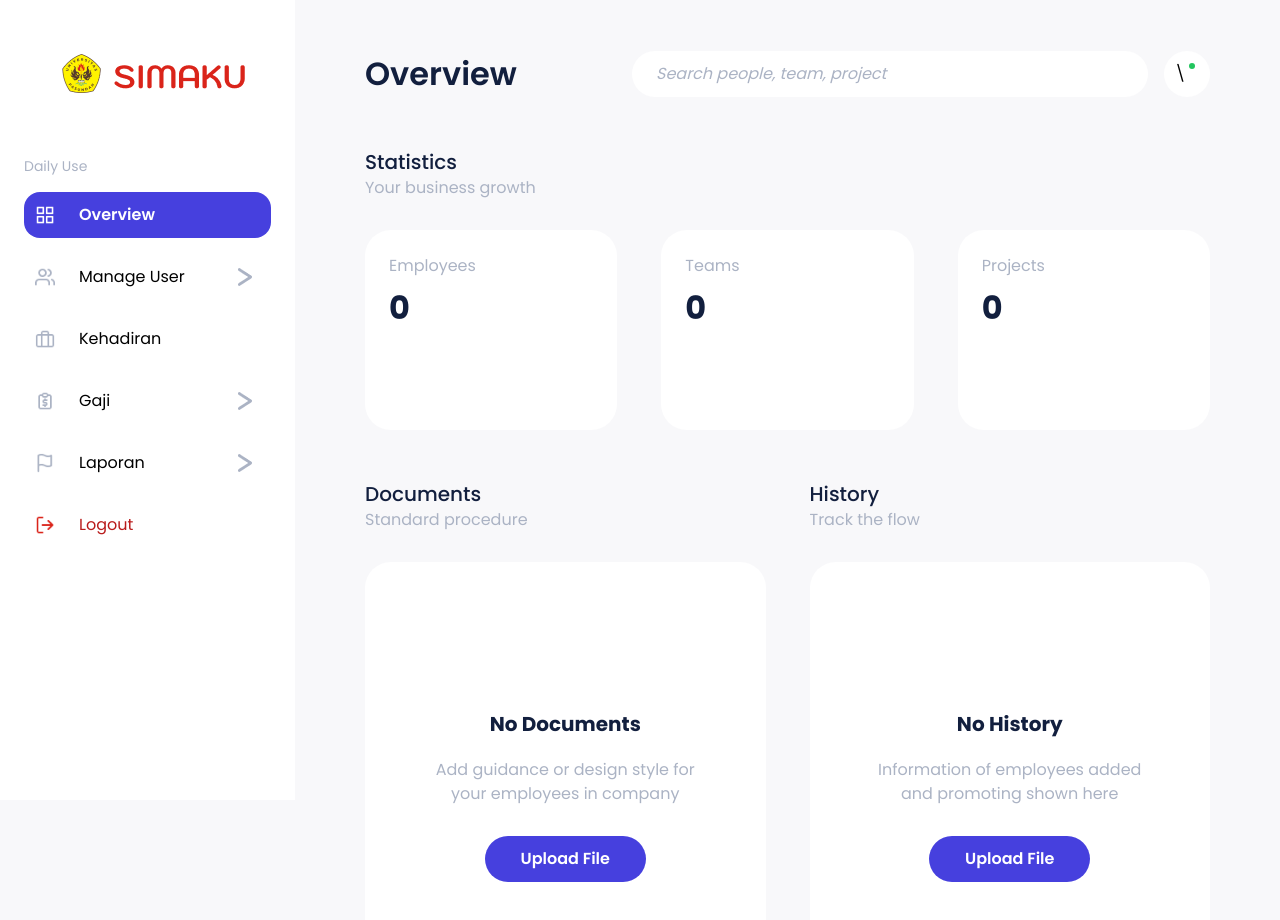
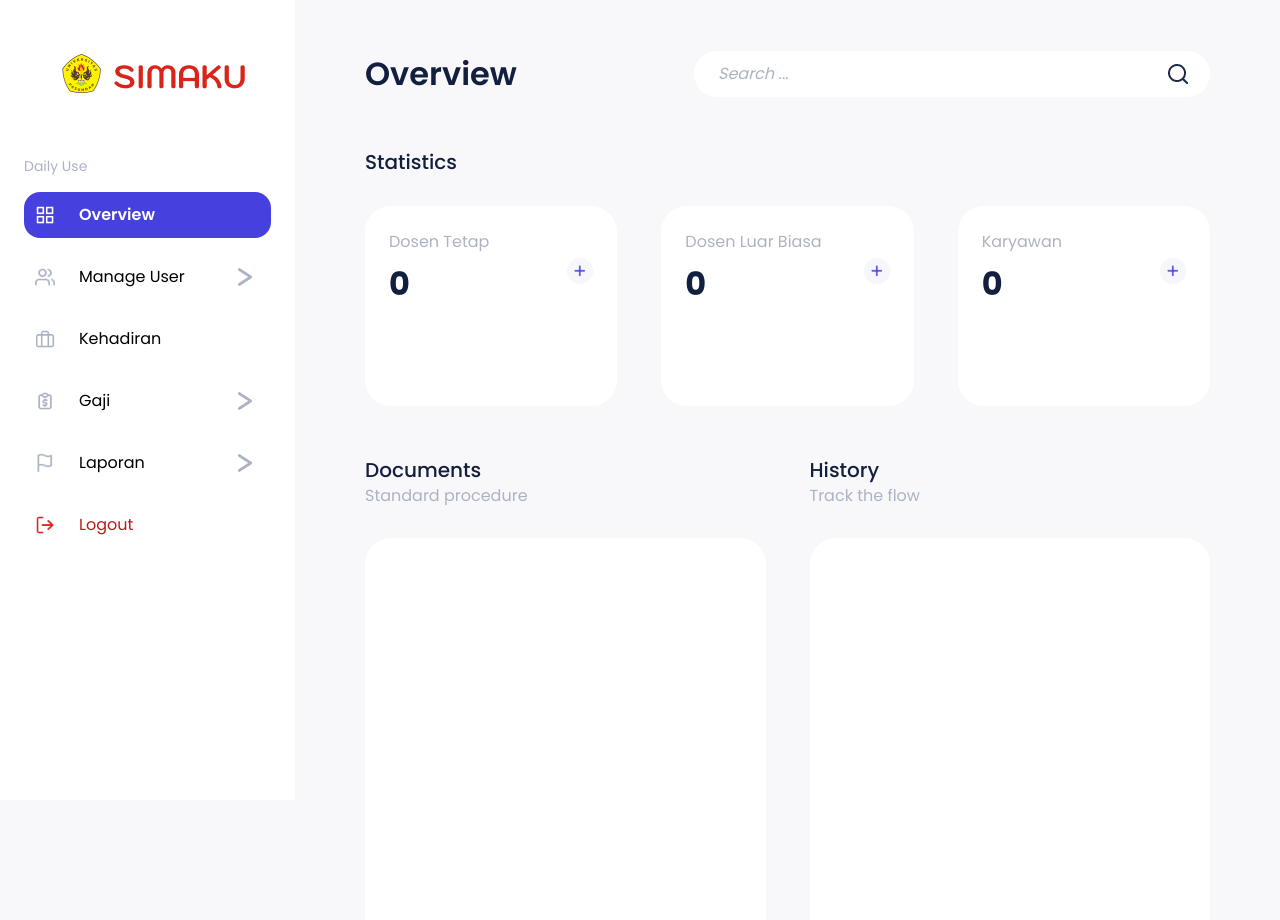
Before and after one commit to ansengarie/simaku-fe, a Nuxt app: page / in a window 1280 px wide. Shown: the top 920 px of the page. Built offline with nearby package versions, Linux system fonts and the light colour scheme.

Commit message:
complete index page

```diff
--- a/pages/index.vue
+++ b/pages/index.vue
@@ -3,24 +3,29 @@
     <Sidebar />
     <!-- Main Content -->
     <div class="lg:pr-[70px] py-[50px] lg:ml-[320px] xl:ml-[365px] px-4 lg:pl-0">
-
       <!-- Top Section -->
       <section class="flex flex-col flex-wrap justify-between gap-6 md:items-center md:flex-row">
         <div class="flex items-center justify-between gap-4">
-                <a href="#" id="toggleOpenSidebar" class="lg:hidden">
-                </a>
-                <div class="text-[32px] font-semibold text-dark">
-                    Overview
-                </div>
+          <a href="#" id="toggleOpenSidebar" class="lg:hidden"> </a>
+          <div class="text-[32px] font-semibold text-dark">Overview</div>
         </div>
         <div class="flex items-center gap-4">
           <form class="shrink md:w-[516px] w-full">
-                    <input type="text" name="" id="" class="input-field !outline-none !border-none italic form-icon-search ring-indigo-200
-                        focus:ring-2 transition-all duration-300 w-full" placeholder="Search people, team, project">
+            <div class="relative">
+              <input
+                type="text"
+                name=""
+                id=""
+                class="input-field !outline-none !border-none italic form-icon-search ring-indigo-200 focus:ring-2 transition-all duration-300 w-full pr-10"
+                placeholder="Search ..."
+              />
+              <img
+                src="../assets/img/ic_search.png"
+                alt="Search Icon"
+                class="absolute inset-y-0 right-0 flex items-center my-auto mr-[20px]"
+              />
+            </div>
           </form>
-                <a href="#"
-                    class="flex-none w-[46px] h-[46px] bg-white rounded-full p-[11px] relative notification-dot">\
-                </a>
         </div>
       </section>
 
@@ -29,10 +34,7 @@
         <div class="mb-[30px]">
           <div class="flex items-center justify-between gap-6">
             <div>
-                        <div class="text-xl font-medium text-dark">
-                            Statistics
-                        </div>
-                        <p class="text-grey">Your business growth</p>
+              <div class="text-xl font-medium text-dark">Statistics</div>
             </div>
           </div>
         </div>
@@ -41,37 +43,66 @@
           <div class="card !gap-y-10 min-h-[200px]">
             <div class="flex items-center justify-between">
               <div>
-                            <p class="text-grey">Employees</p>
-                            <div class="text-[32px] font-bold text-dark mt-[6px]">
-                                0
+                <p class="overflow-hidden text-grey whitespace-nowrap">
+                  Dosen Tetap
+                </p>
+                <div class="text-[32px] font-bold text-dark mt-[6px]">0</div>
+              </div>
+              <div>
+                <button>
+                  <a href="#">
+                    <img
+                      src="../assets/img/ic_tambah.png"
+                      alt=""
+                      class="pl-[10px] pt-[10px] w-[36px] h-[36px]"
+                    />
+                  </a>
+                </button>
               </div>
             </div>
-                        <a href="employee_create.html">
-                        </a>
           </div>
-                </div>
+
           <div class="card !gap-y-10 min-h-[200px]">
             <div class="flex items-center justify-between">
               <div>
-                            <p class="text-grey">Teams</p>
-                            <div class="text-[32px] font-bold text-dark mt-[6px]">
-                                0
+                <p class="overflow-hidden text-grey whitespace-nowrap">
+                  Dosen Luar Biasa
+                </p>
+                <div class="text-[32px] font-bold text-dark mt-[6px]">0</div>
+              </div>
+              <div>
+                <button>
+                  <a href="#">
+                    <img
+                      src="../assets/img/ic_tambah.png"
+                      alt=""
+                      class="pl-[10px] pt-[10px] w-[36px] h-[36px]"
+                    />
+                  </a>
+                </button>
               </div>
             </div>
-                        <a href="#">
-                        </a>
           </div>
-                </div>
+
           <div class="card !gap-y-10 min-h-[200px]">
             <div class="flex items-center justify-between">
               <div>
-                            <p class="text-grey">Projects</p>
-                            <div class="text-[32px] font-bold text-dark mt-[6px]">
-                                0
+                <p class="overflow-hidden text-grey whitespace-nowrap">
+                  Karyawan
+                </p>
+                <div class="text-[32px] font-bold text-dark mt-[6px]">0</div>
               </div>
+              <div>
+                <button>
+                  <a href="#">
+                    <img
+                      src="../assets/img/ic_tambah.png"
+                      alt=""
+                      class="pl-[10px] pt-[10px] w-[36px] h-[36px]"
+                    />
+                  </a>
+                </button>
               </div>
-                        <a href="#">
-                        </a>
             </div>
           </div>
         </div>
@@ -85,25 +116,14 @@
             <div class="mb-[30px]">
               <div class="flex items-center justify-between gap-6">
                 <div>
-                                <div class="text-xl font-medium text-dark">
-                                    Documents
-                                </div>
+                  <div class="text-xl font-medium text-dark">Documents</div>
                   <p class="text-grey">Standard procedure</p>
                 </div>
               </div>
             </div>
             <div class="card md:min-h-[468px]">
               <div class="m-auto text-center">
-                            <div class="text-xl font-bold text-dark">
-                                No Documents
-                            </div>
-                            <p class="text-grey mt-5 mb-[30px]">
-                                Add guidance or design style for <br>
-                                your employees in company
-                            </p>
-                            <button type="button" class="btn btn-primary">
-                                Upload File
-                            </button>
+                <!-- content here -->
               </div>
             </div>
           </div>
@@ -114,25 +134,14 @@
             <div class="mb-[30px]">
               <div class="flex items-center justify-between gap-6">
                 <div>
-                                <div class="text-xl font-medium text-dark">
-                                    History
-                                </div>
+                  <div class="text-xl font-medium text-dark">History</div>
                   <p class="text-grey">Track the flow</p>
                 </div>
               </div>
             </div>
             <div class="card min-h-[468px]">
               <div class="m-auto text-center">
-                            <div class="text-xl font-bold text-dark">
-                                No History
-                            </div>
-                            <p class="text-grey mt-5 mb-[30px]">
-                                Information of employees added <br>
-                                and promoting shown here
-                            </p>
-                            <button type="button" class="btn btn-primary">
-                                Upload File
-                            </button>
+                <!-- content here -->
               </div>
             </div>
           </div>
@@ -148,7 +157,7 @@ import Sidebar from '~/components/Sidebar.vue' // Impor komponen Sidebar
 export default {
   name: 'Index',
   components: {
-      Sidebar // Daftarkan komponen Sidebar di sini
+    Sidebar, // Daftarkan komponen Sidebar di sini
   },
   // Logika dan konten halaman
 }
```
Also changed, not shown: components/Sidebar.vue (+4 -8 lines), assets/img/ic_search.png (added), assets/img/ic_tambah.png (added). Lines whose indentation alone changed are shown as unchanged.
